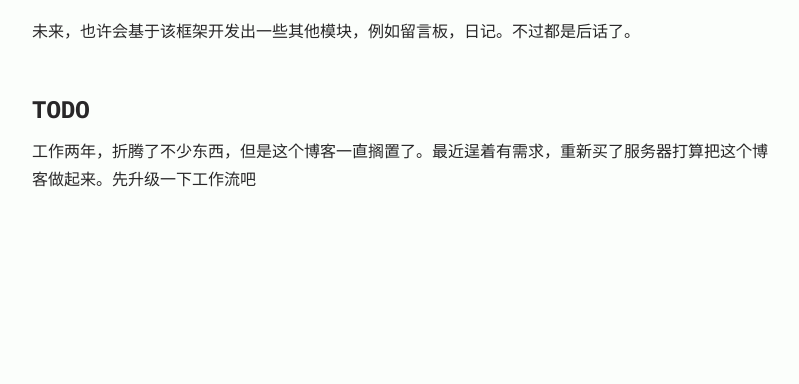
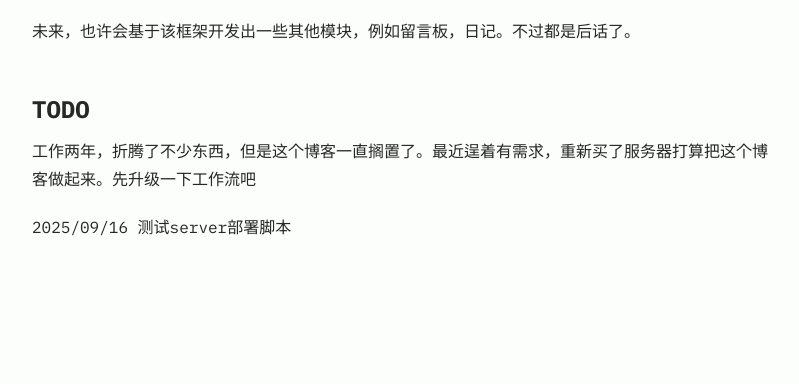
Before and after one commit to myjdml/myjdml.github.io, an Astro site: page /about in a window 1280 px wide. Shown: the part 340-724 px from the top of the page, without its empty margins (240-1039 px from the left). Built offline with nearby package versions, Linux system fonts and the light colour scheme; Astro itself is replaced by a stand-in of ours.

Commit message:
chore: update about page with server deployment script test date

```diff
--- a/src/pages/about.md
+++ b/src/pages/about.md
@@ -10,3 +10,5 @@ title: "About"
 ## TODO
 
 工作两年，折腾了不少东西，但是这个博客一直搁置了。最近逞着有需求，重新买了服务器打算把这个博客做起来。先升级一下工作流吧
+
+2025/09/16 测试server部署脚本
```
